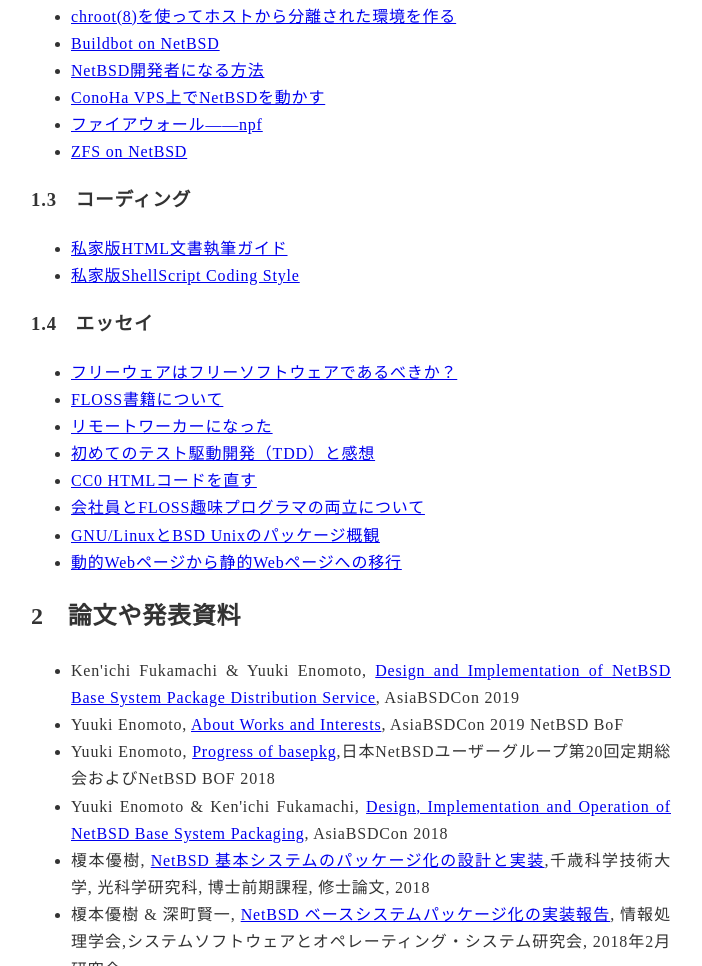
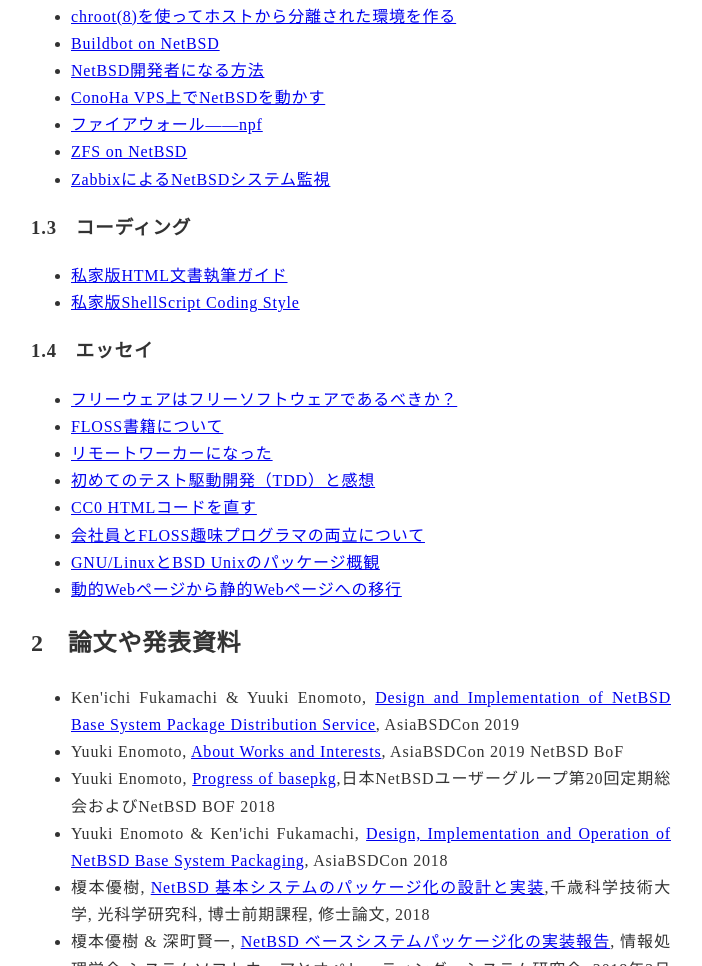
Before and after one commit to user340/www, a plain HTML site: page index.html in a window 1280 px wide. Shown: the part 811-1777 px from the top of the page, without its empty margins (289-991 px from the left). Drawn offline with Linux system fonts and the light colour scheme.

Commit message:
Update index

```diff
--- a/index.html
+++ b/index.html
@@ -44,6 +44,7 @@
 <li><a href="./netbsd/conoha.html">ConoHa VPS上でNetBSDを動かす</a></li>
 <li><a href="./introduction/npf.html">ファイアウォール&mdash;&mdash;npf</a></li>
 <li><a href="./netbsd/zfs.html">ZFS on NetBSD</a></li>
+<li><a href="./netbsd/zabbix.html">ZabbixによるNetBSDシステム監視</a></li>
 </ul>
 <h3 id="coding">コーディング</h3>
 <ul>
```
